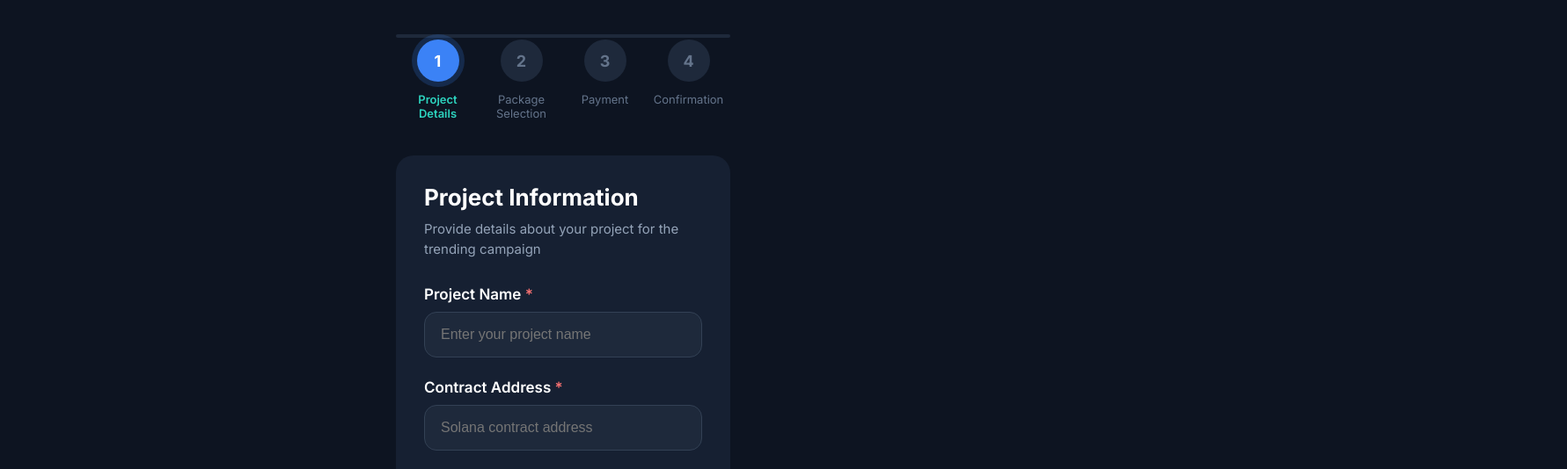
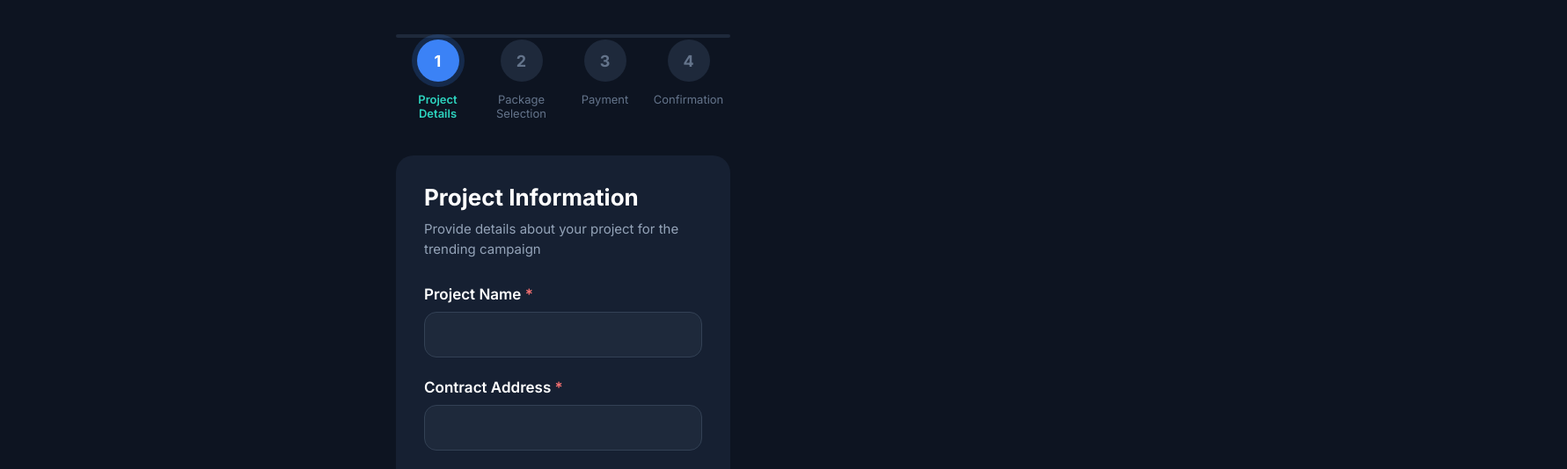
Before and after one commit to farukmuhammad700-lgtm/Sol_Trending, a plain HTML site: page index.html in a window 1280 px wide. Shown: the part 93-627 px from the top of the page at 88% size, 1781 px wide, since content can reach past the window. Drawn offline with Linux system fonts and the light colour scheme.

Commit message:
Fix HTML encoding issues in index.html

```diff
--- a/index.html
+++ b/index.html
@@ -39,11 +39,11 @@
     <h1>Project Information</h1>
     <p class="description">Provide details about your project for the trending campaign</p>
     <form id="project-form">
-      <div class="field"><label>Project Name <span>*</span></label><input type="text" required placeholder="Enter your project name"></div>
-      <div class="field"><label>Contract Address <span>*</span></label><input type="text" required placeholder="Solana contract address"></div>
+      <div class="field"><label>Project Name <span>*</span></label><input type="text" id="Enter your project name"></div>
+      <div class="field"><label>Contract Address <span>*</span></label><input type="text" id="Solana contract address"></div>
       <div class="field"><label>Project Logo</label>
         <div class="file-input"><div class="choose-file">Choose File</div><div class="file-name">no file selected</div>
-          <input type="file" style="opacity:0;position:absolute;width:100%;height:100%;cursor:pointer;">
+          <input type="file" style="display: none;"/>
         </div>
       </div>
       <div class="field"><label>Telegram</label><input type="text" placeholder="@username"></div>
@@ -121,4 +121,5 @@
 <script src="https://unpkg.com/@solana/web3.js@latest/lib/index.iife.min.js"></script>
 <script src="script.js"></script>
 </body>
+
 </html>
```
